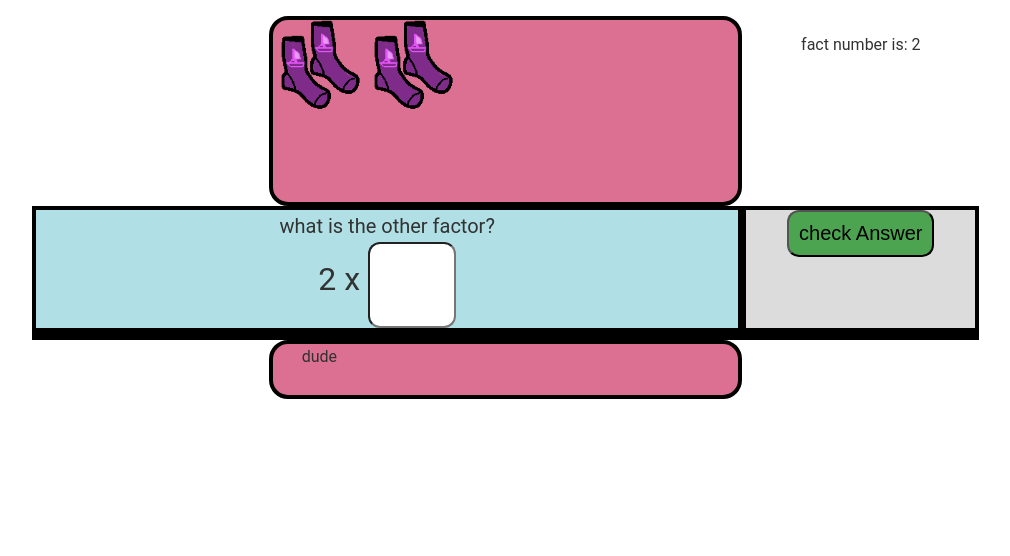
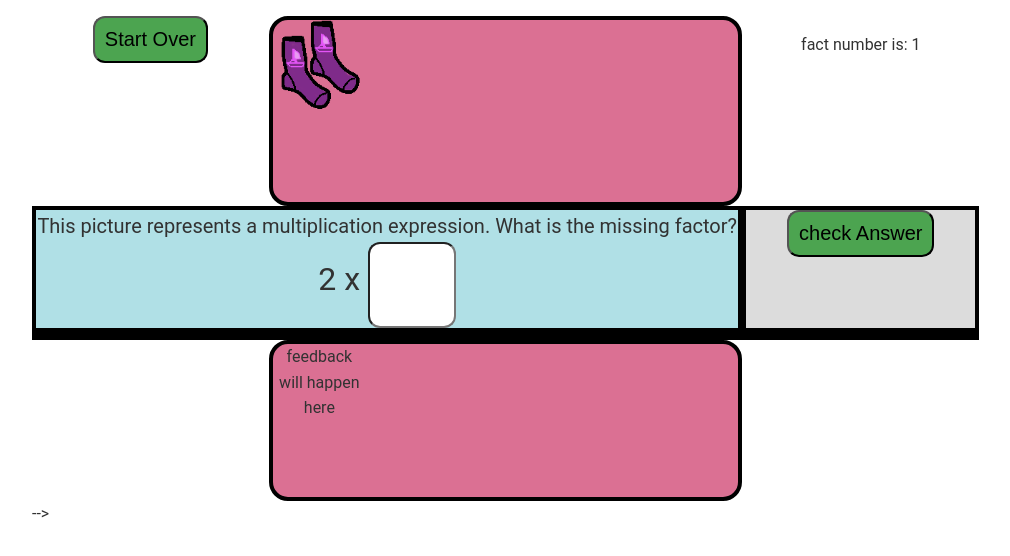
Before and after one commit to geonz/visual-rep-of-mult---identify.-Twos.-, a plain HTML site: page index.html in a window 1280 px wide. Shown: the whole page, without its empty margins (16-1026 px from the left). Drawn offline with Linux system fonts and the light colour scheme.

Commit message:
added start over button that makes the second row go away, factNum to 1.

```diff
--- a/index.html
+++ b/index.html
@@ -9,34 +9,33 @@
   <body>
     <!-- Things to remember:   equals sign before the class.... don't comment wrong -- it will look like a comment but kill things...
     OKAY!   LET'S fork *this* so we can ... spend half an hour setting up grid for Build Name Record Name Connect....
-i did!!!
 
      -->
     <div id="buttonsDiv" class="gridBig">
+      <!-- check this ID it might not be necessary; it's the whole blooming div.  -->
+      <div id="restart">
+       <button id="reset"  class="button1" onclick="startUp();">Start Over</button> </div>
       <div id="multPic" class="centerMult"  >
         <!-- <div class="imgInGrid"><img src= images/2socksIcon.png  tableValue="1" alt="1 pair of 2 socks" style="max-width:100%;max-height:100%;"></div>
+        Now this is done with javaScript adding to the HTML.
 
-        <div class="imgInGrid"><img src= images/2socksIcon.png  tableValue="1" alt="1 pair of 2 socks" style="max-width:100%;max-height:100%;"></div>
-        <div></div>
-        <div></div>
-        <div></div>
-        <div class="imgInGrid"><img src= images/2socksIcon.png  tableValue="1" alt="1 pair of 2 socks" style="max-width:100%;max-height:100%;"></div>
          -->
         </div>
       <div class="testText">
         <p id="p1">test<p>
       </div>
+
       <div class="inputPlace2" id="Q1">
-        <div class="directions">  what is the other factor? </div>
-<div class="firstFactor">
-       2  x <input type="number" id="factor" size="1" maxlength="2"   /> </div>
+        <div class="directions"> This picture represents a multiplication expression.  What is the missing factor?  </div>
+<div id="factor2">
+       2  x <input type="number" id="factor"  maxlength="2"   /> </div>
 
       </div>
-       <div class="checkAnswer">
+       <div   class="checkAnswer">
          <button id="check1" class="button1" onclick="checkName();">check Answer</button>
          </div>
 
-      <div class="inputPlace2" >
+      <div class="inputPlace2"  >
 
         <div class="firstFactor" id="A1">
            2 x   = <input type="number" id="multAnswer" size="1" maxlength="2" /></div>
@@ -46,6 +45,7 @@ i did!!!
 
 
        </div>
+
         <div class="centerMult" id="feedback">dude</div>
 
     </div>
@@ -56,23 +56,7 @@ i did!!!
 
 
 
-    <!-- <div class="oneCenter">
-      <div class="oneItemPyramid"> zero</div>
-     <div class="twoItemPyramid" >one  </div>
-     <div class="twoItemPyramid2" >two  </div>
-     <div class = "row3Pyramid1">three</div>
-     <div class = "row3Pyramid2">three</div>
-     <div class = "row3Pyramid3">three</div>
-     <div class ="row4Pyramid1">four </div>
 
-      <div class="row4Pyramid2">four </div>
-
-      <div class="row4Pyramid3">four </div>
-
-      <div class="row4Pyramid4">four </div>
-      <div class="rowBase5">TEN</div>
-      </div> -->
-<!-- <div id="twoCenter">
 
 
       </div>
--- a/script.js
+++ b/script.js
@@ -10,7 +10,7 @@
 
 
 
-var factNum=2;// the starting number to be multiplied by; the 'answer'
+var factNum=1;// the starting number to be multiplied by; the 'answer'
 var factSet=2;  // the facts you're practicing:   the twos for this.  this is arbitrary right now; I'll figure out how to make this happen in proper sequence later.
 //A1.innerHTML=factSet + " x " + factNum ;
 var input = document.getElementById("factor");
@@ -30,12 +30,6 @@ input2.addEventListener("keyup", function(event)
   }
 })
 
-
-function newFact()
-{
-  p1.innerHTML="fact number is: " + factNum;
-
-}
 
 function checkName(picNum)
 {
@@ -69,10 +63,27 @@ function checkAnswer()
   if (c == factNum*factSet)
   {
     feedback.innerHTML="yippee!";
+    factNum++;
+
     // go to the next one.
   }
 // check it and also put in the other space "2 x N = "
 }
+function startUp()
+{
+
+  A1.style.display="none";
+  check2.style.display="none";
+  factNum=1;
+
+//   #A1,#check2
+// {
+//   display: none;
+// }
+}
+
+
+
 function createMultImage()
 {
   let multPicHTML="";
@@ -88,7 +99,14 @@ function createMultImage()
 // the above gives me the two pairs of socks :) :)
 }
 createMultImage();
+function newFact()
+{
+  p1.innerHTML="fact number  is: " + factNum;
+  feedback.innerHTML="feedback will happen here ";
+  factor2.innerHTML= factSet + " x " + '<input type="number" id="factor" size="1" maxlength="2"/>';
+   A1.innerHTML=  factSet + " x " + factNum + " =" + ' <input type="number" id="multAnswer"  size="1" maxlength="2"/>';
 
+}
 newFact();
 // Here we will have a function to figure out *what* the answers are becuase
 // we will have different scenarios w/ this setup perhaps.
--- a/style.css
+++ b/style.css
@@ -52,7 +52,8 @@ body {
 
      display: inline-grid;
      grid-template-rows: auto auto;
-     /* grid-template-columns: 1fr 1fr 1fr; */
+
+      grid-template-columns: 1fr 1fr 1fr;
       background-color: powderblue;
       border: 4px solid black;
 
@@ -64,7 +65,7 @@ body {
 
 
     }
-    .firstFactor
+    #factor2
     /* that's the 2 x text and input.    */
     {
       grid-row: 2;
```
